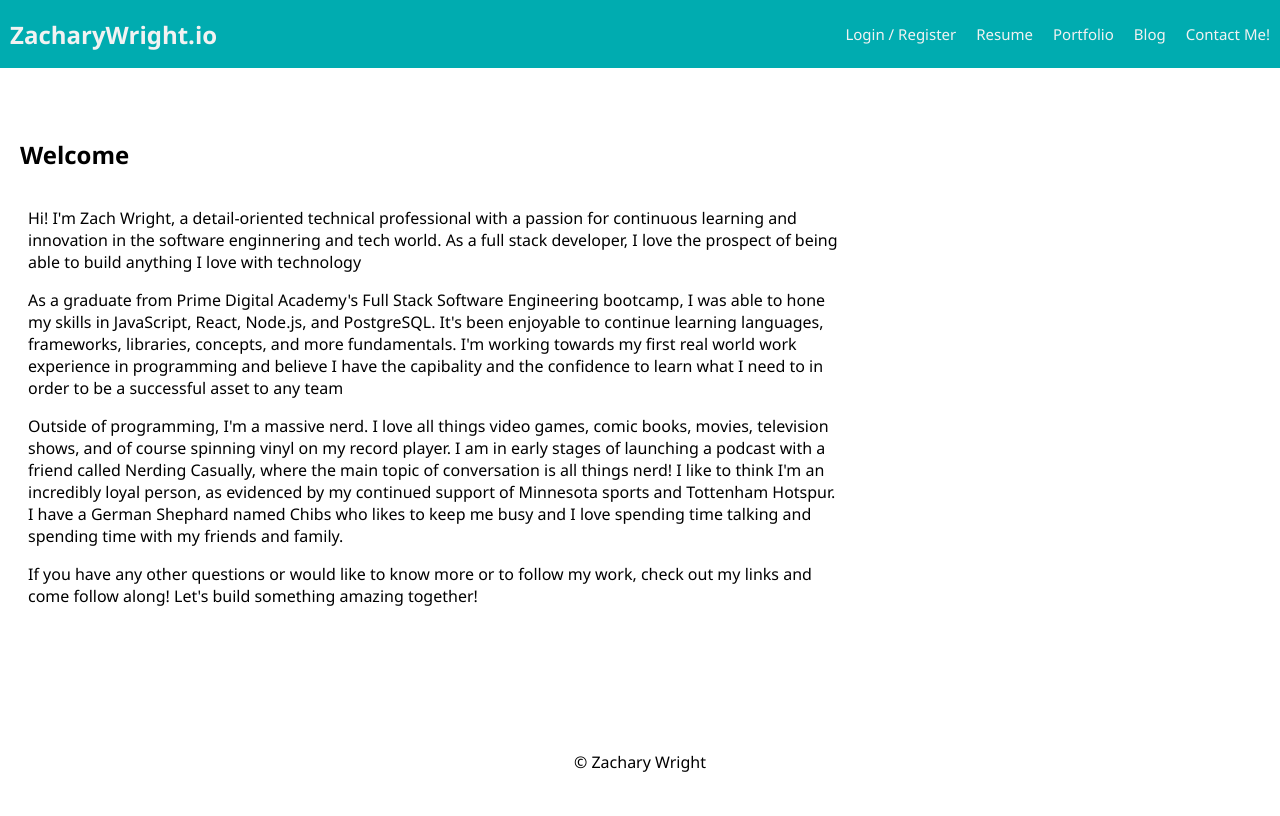
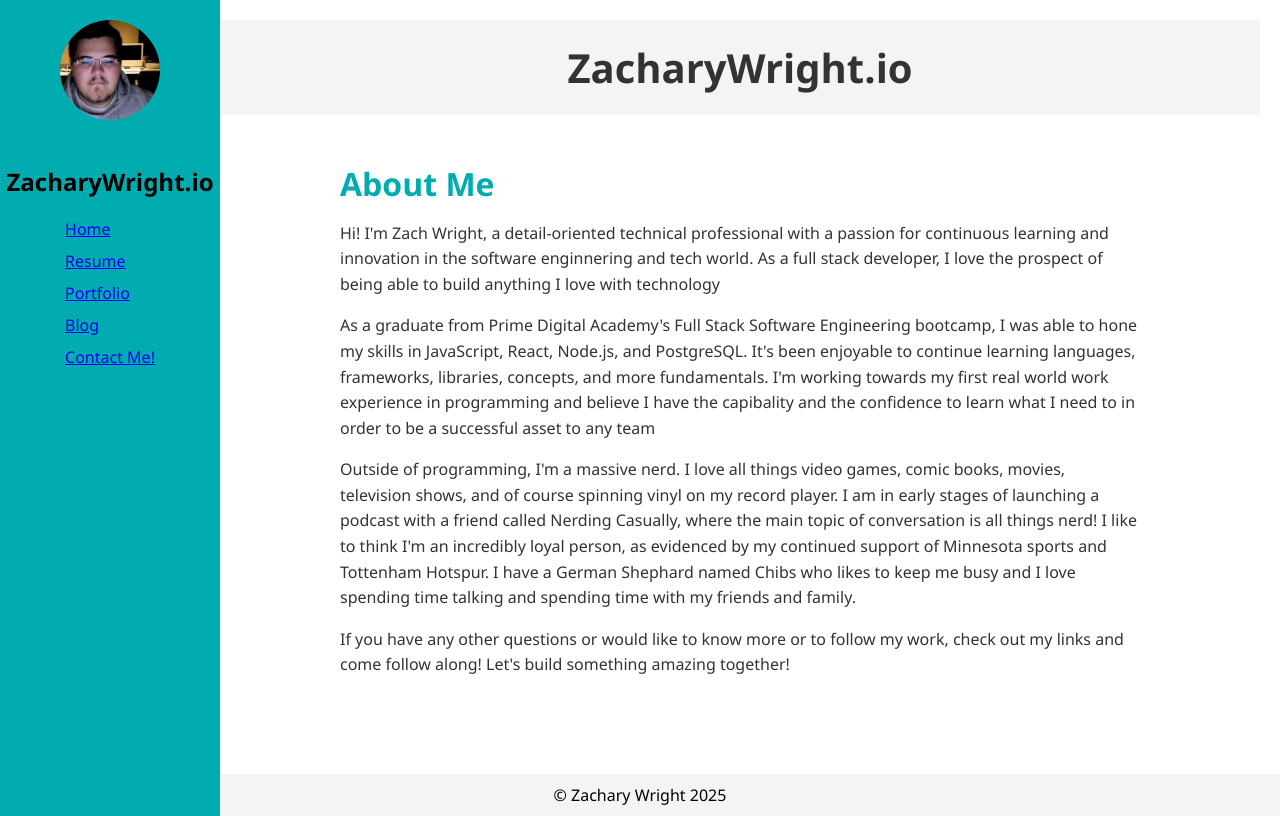
Before and after one commit to zwright101/zachwrightportfolio, a React (Vite) app: page /home#/home in a window 1280 px wide. Built offline with nearby package versions, Linux system fonts and the light colour scheme.

Commit message:
changed the nav up for the main landing page and adjusted the content area. also added image for hte main landing as well

```diff
--- a/src/components/Footer/Footer.jsx
+++ b/src/components/Footer/Footer.jsx
@@ -7,7 +7,7 @@ import './Footer.css';
 // or even care what the redux state is, so it doesn't need 'connect()'
 
 function Footer() {
-  return <footer>&copy; Zachary Wright</footer>;
+  return <footer>&copy; Zachary Wright 2025</footer>;
 }
 
 export default Footer;
--- a/src/components/LandingPage/LandingPage.css
+++ b/src/components/LandingPage/LandingPage.css
@@ -1,80 +1,63 @@
-/* --------------------------------------------------------------------------------
-Grid
--------------------------------------------------------------------------------- */
-
-.grid {
-  display: flex;
-  flex: 0 1 auto;
-  /* defaults to 'row' */
-  flex-direction: row;
-  flex-wrap: wrap;
-  /* defaults to 'flex-start' */
-  justify-content: flex-start;
-  align-items: flex-start;
-}
-
-.grid-col {
-  flex: 0 0 auto;
-  padding: 0 0.5rem 0.5rem;
+/* Main container for the landing page */
+.landing-container {
+  margin-left: 200px; /* Leave space for the fixed nav bar */
+  padding: 20px;
   box-sizing: border-box;
 }
 
-.grid-col_1 {
-  flex-basis: 8.33333333%;
-  max-width: 8.33333333%;
+/* Centered header/title at the top */
+header {
+  text-align: center;
+  padding: 20px 0;
+  background-color: #f4f4f4;
 }
 
-.grid-col_2 {
-  flex-basis: 16.66666667%;
-  max-width: 16.66666667%;
+header h1 {
+  font-size: 2.5rem;
+  margin: 0;
+  color: #333;
 }
 
-.grid-col_3 {
-  flex-basis: 25%;
-  max-width: 25%;
+/* About section */
+.about-section {
+  max-width: 800px;
+  margin: 0 auto;
+  padding: 20px;
+  text-align: left;
 }
 
-.grid-col_4 {
-  flex-basis: 33.33333333%;
-  max-width: 33.33333333%;
+.about-section h2 {
+  font-size: 2rem;
+  color: #00acb0;
+  margin-bottom: 10px;
 }
 
-.grid-col_5 {
-  flex-basis: 41.66666667%;
-  max-width: 41.66666667%;
+.about-section p {
+  line-height: 1.6;
+  color: #333;
 }
 
-.grid-col_6 {
-  flex-basis: 50%;
-  max-width: 50%;
+/* Footer styles */
+footer {
+  text-align: center;
+  padding: 10px 0;
+  background-color: #f4f4f4;
+  margin-top: 40px;
 }
 
-.grid-col_7 {
-  flex-basis: 58.33333333%;
-  max-width: 58.33333333%;
+footer p {
+  margin: 0;
+  color: #555;
 }
 
-.grid-col_8 {
-  flex-basis: 66.66666667%;
-  max-width: 66.66666667%;
+/* Responsive adjustments */
+@media (max-width: 768px) {
+  .landing-container {
+    margin-left: 0;
+    padding: 10px;
+  }
+
+  .about-section {
+    padding: 10px;
+  }
 }
-
-.grid-col_9 {
-  flex-basis: 75%;
-  max-width: 75%;
-}
-
-.grid-col_10 {
-  flex-basis: 83.33333333%;
-  max-width: 83.33333333%;
-}
-
-.grid-col_11 {
-  flex-basis: 91.66666667%;
-  max-width: 91.66666667%;
-}
-
-.grid-col_12 {
-  flex-basis: 100%;
-  max-width: 100%;
-}
--- a/src/components/LandingPage/LandingPage.jsx
+++ b/src/components/LandingPage/LandingPage.jsx
@@ -1,24 +1,15 @@
-import React, { useState } from 'react';
-import { useHistory } from 'react-router-dom';
+import React from 'react';
 import './LandingPage.css';
 
-// CUSTOM COMPONENTS
-import RegisterForm from '../RegisterForm/RegisterForm';
-
 function LandingPage() {
-  const [heading, setHeading] = useState('Welcome');
-  const history = useHistory();
-
-  const onLogin = (event) => {
-    history.push('/login');
-  };
-
   return (
-    <div className="container">
-      <h2>{heading}</h2>
-
-      <div className="grid">
-        <div className="grid-col grid-col_8">
+    <div className="landing-container">
+      <header>
+        <h1 className="landing-title">ZacharyWright.io</h1>
+      </header>
+      <main>
+        <section className="about-section">
+          <h2>About Me</h2>
           <p>
           Hi! I'm Zach Wright, a detail-oriented technical professional with a
           passion for continuous learning and innovation in the software enginnering
@@ -48,18 +39,9 @@ function LandingPage() {
           If you have any other questions or would like to know more or to follow my work, check out my links
           and come follow along! Let's build something amazing together!
           </p>
-        </div>
-        {/* <div className="grid-col grid-col_4">
-          <RegisterForm />
-
-          <center>
-            <h4>Already a Member?</h4>
-            <button className="btn btn_sizeSm" onClick={onLogin}>
-              Login
-            </button>
-          </center>
-        </div> */}
-      </div>
+          {/* Add the rest of your "About Me" content here */}
+        </section>
+      </main>
     </div>
   );
 }
--- a/src/components/Nav/Nav.css
+++ b/src/components/Nav/Nav.css
@@ -1,5 +1,40 @@
-.nav {
-  /* flex box layout */
+/* Vertical navigation for the landing page */
+.nav-vertical {
+  display: flex;
+  flex-direction: column;
+  align-items: center;
+
+  position: fixed;
+  top: 0;
+  left: 0;
+  height: 100vh;
+  width: 200px;
+
+  background-color: #00acb0;
+  overflow: hidden;
+  padding: 20px 10px;
+}
+
+.nav-vertical .nav-title {
+  text-align: center;
+  margin-bottom: 20px;
+}
+
+.nav-vertical .nav-pic img {
+  width: 100px;
+  height: 100px;
+  border-radius: 50%;
+  margin-bottom: 20px;
+}
+
+.nav-links-vertical {
+  display: flex;
+  flex-direction: column;
+  gap: 10px;
+}
+
+/* Default horizontal navigation for other pages */
+.nav-horizontal {
   display: flex;
   justify-content: space-between;
   align-items: center;
@@ -7,36 +42,14 @@
   margin: 0 0 30px;
   background-color: #00acb0;
   overflow: hidden;
+  padding: 10px 20px;
 }
 
-.nav a {
-  text-decoration: none;
+.nav-horizontal .nav-title {
+  padding-left: 10px;
 }
 
-.nav-title {
-  font-size: 24px;
-  font-weight: 700;
-  color: #f2f2f2;
-  padding-left: 10px;
-  margin: 0;
+.nav-horizontal .nav-links {
+  display: flex;
+  gap: 20px;
 }
-
-.navLink {
-  display: inline-block;
-  color: #f2f2f2;
-  background-color: #00acb0;
-  text-align: center;
-  padding: 24px 10px;
-  text-decoration: none;
-  font-size: 15px;
-
-  /* these last two make the logout button in
-  the nav bar look like another link */
-  border: none;
-  cursor: pointer;
-  outline: 0;
-}
-
-.navLink:hover {
-  background-color: #008183;
-}
--- a/src/components/Nav/Nav.jsx
+++ b/src/components/Nav/Nav.jsx
@@ -1,59 +1,43 @@
 import React from 'react';
-import { Link } from 'react-router-dom';
-import LogOutButton from '../LogOutButton/LogOutButton';
+import { Link, useLocation } from 'react-router-dom';
 import './Nav.css';
 import { useSelector } from 'react-redux';
 
 function Nav() {
   const user = useSelector((store) => store.user);
+  const location = useLocation();
+
+  // Check if the current route is the landing page
+  const isLandingPage = location.pathname === '/home';
 
   return (
-    <div className="nav">
-      <Link to="/home">
-        <h2 className="nav-title">ZacharyWright.io</h2>
-      </Link>
-      <div>
-        {/* If no user is logged in, show these links */}
+    <div className={`nav ${isLandingPage ? 'nav-vertical' : 'nav-horizontal'}`}>
+      {isLandingPage && (
+        <div className="nav-pic">
+          <img src="/public/ProfilePic.jpg" alt="Profile" />
+        </div>
+      )}
+      <h2 className={`nav-title ${isLandingPage ? 'centered-title' : ''}`}>
+        ZacharyWright.io
+      </h2>
+      <div className={`nav-links ${isLandingPage ? 'nav-links-vertical' : ''}`}>
         {!user.id && (
-          // If there's no user, show login/registration links
-          <Link className="navLink" to="/login">
-            Login / Register
+          <Link className="navLink" to="/home">
+            Home
           </Link>
         )}
-
         <Link className="navLink" to="/resume">
           Resume
         </Link>
-
         <Link className="navLink" to="/portfolio">
           Portfolio
         </Link>
-
         <Link className="navLink" to="/blog">
           Blog
         </Link>
-
         <Link className="navLink" to="/contact">
           Contact Me!
         </Link>
-
-         {/* If a user is logged in, show these links
-        {user.id && (
-          <>
-            <Link className="navLink" to="/user">
-              Home
-            </Link>
-
-            <Link className="navLink" to="/info">
-              Info Page
-            </Link>
-
-
-            <LogOutButton className="navLink" />
-          </>
-        )} */}
-
-
       </div>
     </div>
   );
```
Also changed, not shown: public/ProfilePic.JPG (added), src/components/Blog/Blog.jsx (line endings or trailing spaces). Lines whose indentation alone changed are shown as unchanged.
